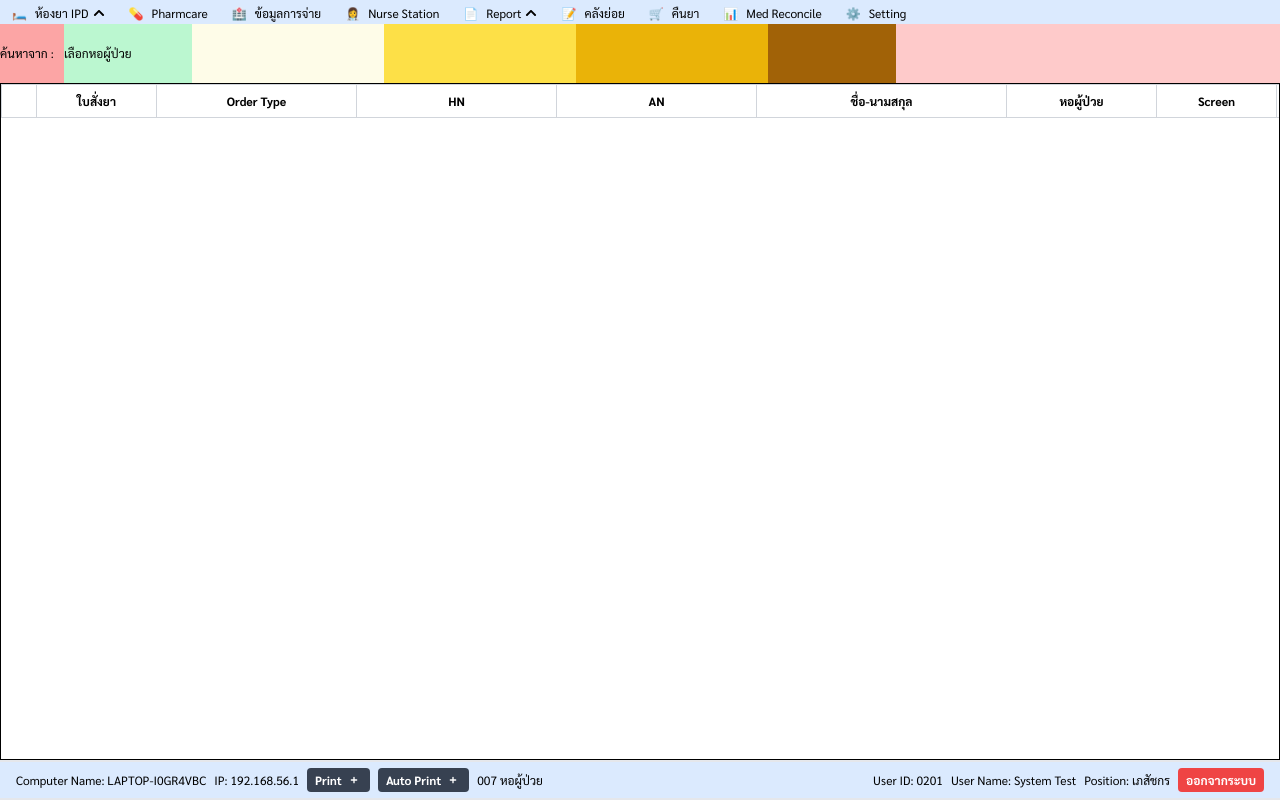
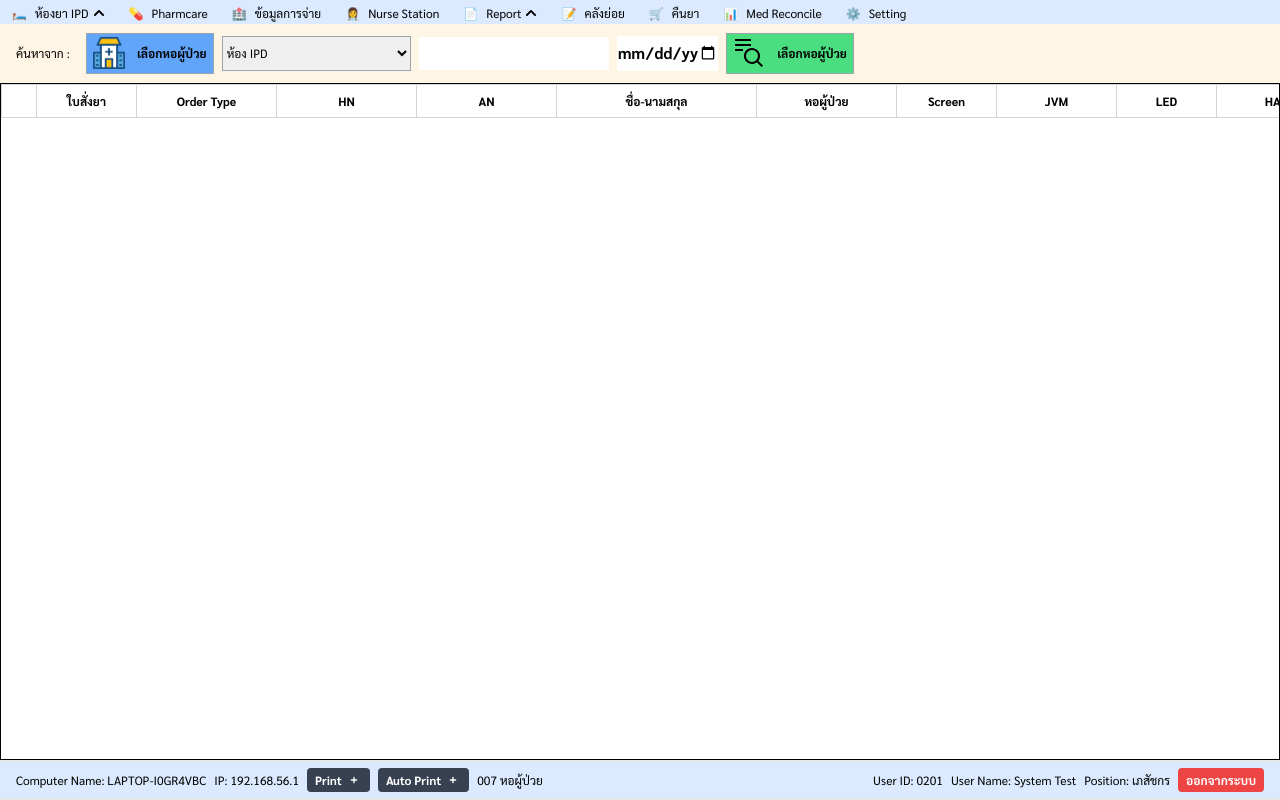
Before and after one commit to kiattisakar/hospital-front, a React (Vite) app: page /DataDispenseDose in a window 1280 px wide. Built offline with nearby package versions, Linux system fonts and the light colour scheme; sample sign-in values are in the browser's storage.

Commit message:
Code Update เว็บข้อมูลการจ่ายยาเสร็จแล้ว พุชจาก Mac

```diff
--- a/src/components/menucomponents/DataDispenseDose/DataDispenseDose.jsx
+++ b/src/components/menucomponents/DataDispenseDose/DataDispenseDose.jsx
@@ -1,19 +1,31 @@
 import React from 'react';
+import chse from '../../../../img/hospitalicon.png';
+import search from '../../../../img/searchList.svg';
 
 export default function DataDispenseDose() {
   return (
     <div className="w-full h-full">
-      <div className="w-full h-[8%] bg-red-200 flex flex-start item-center">
-        <div className="w-[5%] h-full bg-red-300 flex justify-start items-center space-x-1">
-          <span className="text-left w-[100%]">ค้นหาจาก :</span>
-        </div>
-        <div className="w-[10%] h-full bg-green-200 flex flex-end item-center">
-          <button>เลือกหอผู้ป่วย</button>
-        </div>
-        <div className="w-[15%] h-full bg-yellow-50"></div>
-        <div className="w-[15%] h-full bg-yellow-300"></div>
-        <div className="w-[15%] h-full bg-yellow-500"></div>
-        <div className="w-[10%] h-full bg-yellow-700"></div>
+      <div className="w-full h-[8%] flex justify-start items-center space-x-2 px-2">
+        <span className="px-2">ค้นหาจาก :</span>
+        <ButtonWithClick colortxt="blue" label={'เลือกหอผู้ป่วย'} icon={chse} />
+        <select
+          className="w-[15%] h-[60%] border border-gray-400 "
+          name="ward"
+          id="1"
+        >
+          <option value="1">ห้อง IPD</option>
+          <option value="2">ห้อง เตรียมยาอาคารเภสัช</option>
+          <option value="3">ห้องยา OPD อาคารรังสี</option>
+          <option value="4">ห้องยา ER</option>
+          <option value="5">ห้องยา D/C</option>
+        </select>
+        <input type="text" className="w-[15%] h-[55%]" />
+        <input type="date" className="w-[8%] h-[60%] font-bold text-[16px]" />
+        <ButtonWithClick
+          colortxt="green"
+          label={'เลือกหอผู้ป่วย'}
+          icon={search}
+        />
       </div>
       <div className="w-full h-[92%] bg-red-400">
         <div className=" border border-collapse border-black w-full h-full bg-white">
@@ -22,31 +34,31 @@ export default function DataDispenseDose() {
               <thead className="stick top-0 ">
                 <tr>
                   <th className="border border-gray-300 p-2 text-xs min-w-[35px]"></th>
-                  <th className="border border-gray-300 p-2 text-xs  min-w-[120px]">
+                  <th className="border border-gray-300 p-2 text-xs  min-w-[100px]">
                     ใบสั่งยา
                   </th>
-                  <th className="border border-gray-300 p-2 text-xs  min-w-[200px]">
+                  <th className="border border-gray-300 p-2 text-xs  min-w-[140px]">
                     Order Type
                   </th>
-                  <th className="border border-gray-300 p-2 text-xs  min-w-[200px]">
+                  <th className="border border-gray-300 p-2 text-xs  min-w-[140px]">
                     HN
                   </th>
-                  <th className="border border-gray-300 p-2 text-xs  min-w-[200px]">
+                  <th className="border border-gray-300 p-2 text-xs  min-w-[140px]">
                     AN
                   </th>
-                  <th className="border border-gray-300 p-2 text-xs  min-w-[250px]">
+                  <th className="border border-gray-300 p-2 text-xs  min-w-[200px]">
                     ชื่อ-นามสกุล
                   </th>
-                  <th className="border border-gray-300 p-2 text-xs  min-w-[150px]">
+                  <th className="border border-gray-300 p-2 text-xs  min-w-[140px]">
                     หอผู้ป่วย
                   </th>
-                  <th className="border border-gray-300 p-2 text-xs  min-w-[120px]">
+                  <th className="border border-gray-300 p-2 text-xs  min-w-[100px]">
                     Screen
                   </th>
                   <th className="border border-gray-300 p-2 text-xs  min-w-[120px]">
                     JVM
                   </th>
-                  <th className="border border-gray-300 p-2 text-xs  min-w-[120px]">
+                  <th className="border border-gray-300 p-2 text-xs  min-w-[100px]">
                     LED
                   </th>
                   <th className="border border-gray-300 p-2 text-xs  min-w-[120px]">
@@ -65,3 +77,30 @@ export default function DataDispenseDose() {
     </div>
   );
 }
+
+const ButtonWithClick = ({ colortxt, icon, label, sout }) => {
+  return (
+    <button
+      className={` h-[70%] w-32 border border-collapse border-gray-400 bg-${colortxt}-400 hover:bg-gray-100 active:bg-white flex items-center justify-around `}
+    >
+      <img src={icon} alt={label} className="w-8 h-8" />
+      <div className="h-full flex flex-col justify-center font-bold items-center">
+        <span>{label}</span>
+        <span>{sout}</span>
+      </div>
+    </button>
+  );
+};
+
+{
+  /* <div className="w-[5%] h-full bg-red-300 flex justify-start items-center space-x-1">
+          <span className="text-left w-[100%]">ค้นหาจาก :</span>
+        </div>
+        <div className="w-[10%] h-full bg-green-200 flex flex-end item-center">
+          <button>เลือกหอผู้ป่วย</button>
+        </div>
+        <div className="w-[15%] h-full bg-yellow-50"></div>
+        <div className="w-[15%] h-full bg-yellow-300"></div>
+        <div className="w-[15%] h-full bg-yellow-500"></div>
+        <div className="w-[10%] h-full bg-yellow-700"></div> */
+}
```
